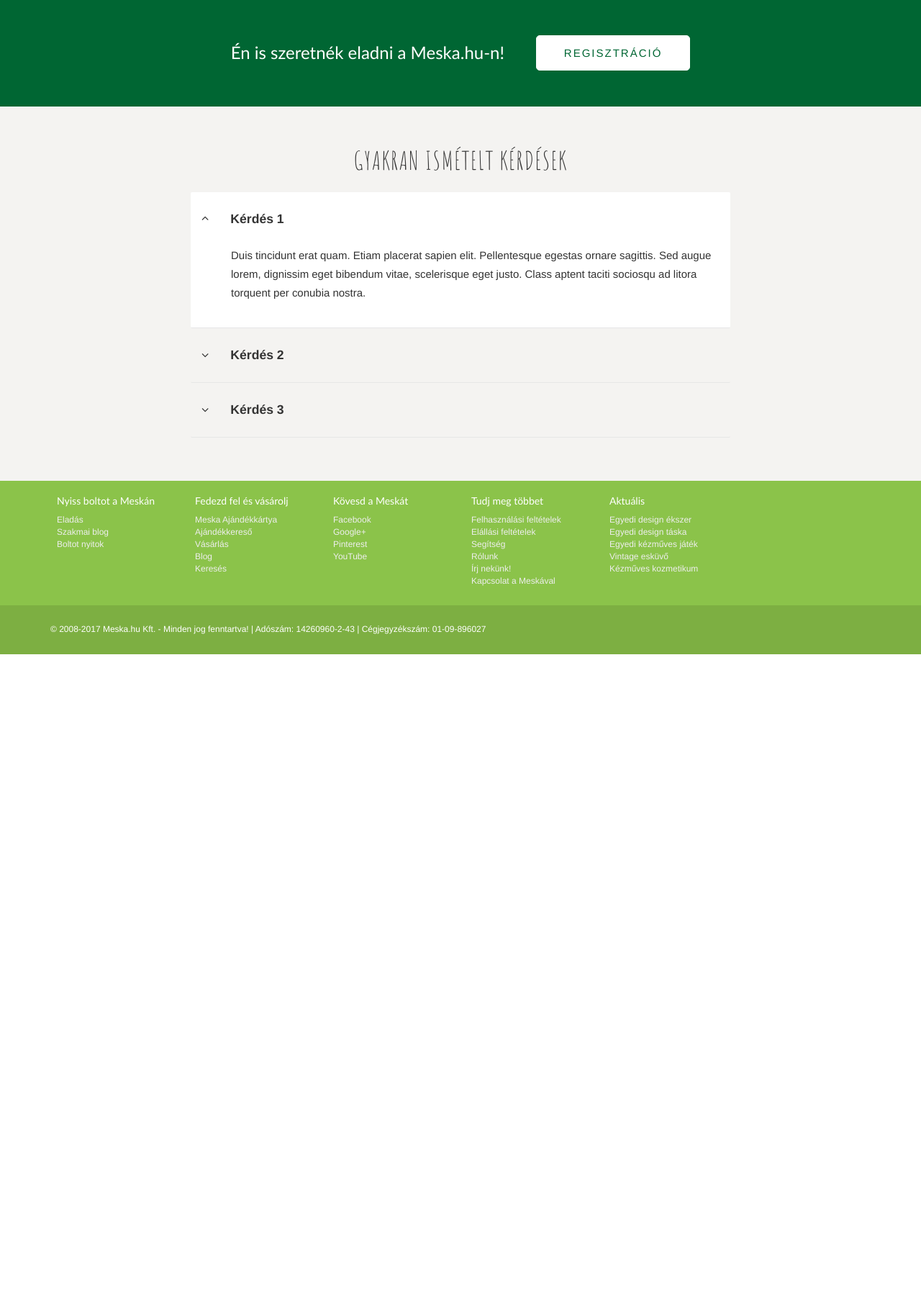
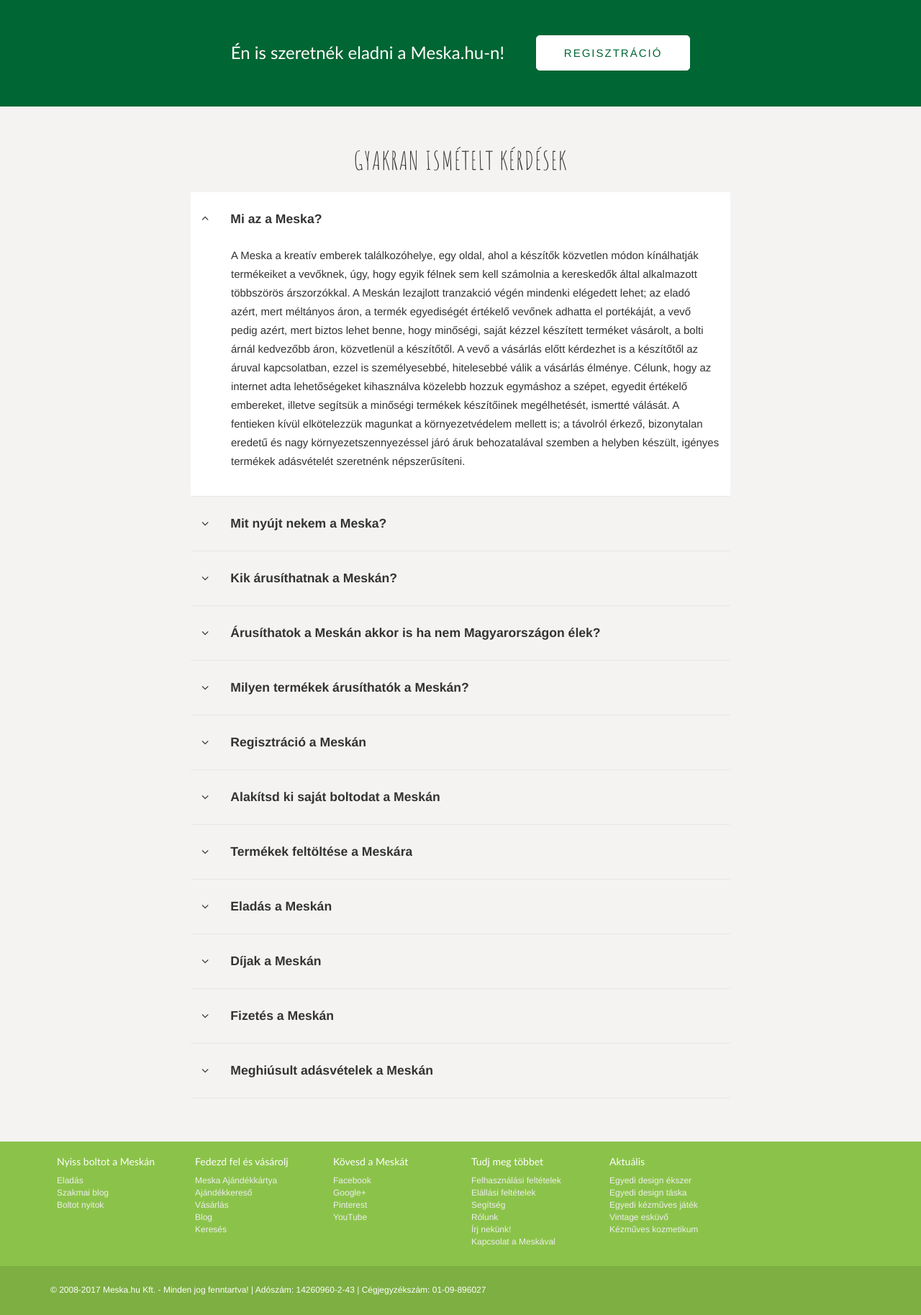
Before and after one commit to konsti01/redesign, a PHP site: page /landingpage in a window 1280 px wide. Shown: the part 2940-4767 px from the top of the page at 72% size. Before the commit the page ends 3849 px from the top, so only its background shows below. Run offline with PHP 8.4, Linux system fonts and the light colour scheme; style sheets or scripts are compiled from the project's sources; some libraries are stand-ins or nearby versions; some web fonts are replaced.

Commit message:
landing page faq

```diff
--- a/landingpage/index.html
+++ b/landingpage/index.html
@@ -522,31 +522,131 @@
 							<div class="toggle fadeInDown my-animation">
 								<div class="toggle-title">
 									<div class="toggle-arrow"><i class="fa fa-angle-down"></i></div>
-									<div class="toggle-title-text hover-icon">Kérdés 1
+									<div class="toggle-title-text hover-icon">Mi az a Meska?
 									</div>
 								</div>
 								<div class="toggle-content" style="overflow: hidden; display: none;">
-									Duis tincidunt erat quam. Etiam placerat sapien elit. Pellentesque egestas ornare sagittis. Sed augue lorem, dignissim eget bibendum vitae, scelerisque eget justo. Class aptent taciti sociosqu ad litora torquent per conubia nostra.
+                                    A Meska a kreatív emberek találkozóhelye, egy oldal, ahol a készítők közvetlen módon kínálhatják termékeiket a vevőknek, úgy, hogy egyik félnek sem kell számolnia a kereskedők által alkalmazott többszörös árszorzókkal. A Meskán lezajlott tranzakció végén mindenki elégedett lehet; az eladó azért, mert méltányos áron, a termék egyediségét értékelő vevőnek adhatta el portékáját, a vevő pedig azért, mert biztos lehet benne, hogy minőségi, saját kézzel készített terméket vásárolt, a bolti árnál kedvezőbb áron, közvetlenül a készítőtől. A vevő a vásárlás előtt kérdezhet is a készítőtől az áruval kapcsolatban, ezzel is személyesebbé, hitelesebbé válik a vásárlás élménye. Célunk, hogy az internet adta lehetőségeket kihasználva közelebb hozzuk egymáshoz a szépet, egyedit értékelő embereket, illetve segítsük a minőségi termékek készítőinek megélhetését, ismertté válását. A fentieken kívül elkötelezzük magunkat a környezetvédelem mellett is; a távolról érkező, bizonytalan eredetű és nagy környezetszennyezéssel járó áruk behozatalával szemben a helyben készült, igényes termékek adásvételét szeretnénk népszerűsíteni.
                                 </div>
 							</div>
                             <div class="toggle fadeInDown my-animation">
                                 <div class="toggle-title">
                                     <div class="toggle-arrow"><i class="fa fa-angle-down"></i></div>
-									<div class="toggle-title-text hover-icon">Kérdés 2
+                                    <div class="toggle-title-text hover-icon">Mit nyújt nekem a Meska?
                                     </div>
                                 </div>
                                 <div class="toggle-content" style="overflow: hidden; display: none;">
-									Duis tincidunt erat quam. Etiam placerat sapien elit. Pellentesque egestas ornare sagittis. Sed augue lorem, dignissim eget bibendum vitae, scelerisque eget justo. Class aptent taciti sociosqu ad litora torquent per conubia nostra.
+                                    A Meskán árusító felhasználóknak az oldal elsősorban egy igényesen kivitelezett, könnyen kezelhető és folyamatosan bővülő internetes megjelenési felületet biztosít, amelyet az oldal szerkesztői jól átgondolt marketingstratégia alapján népszerűsítenek különböző médiumokban (internet, sajtó, hagyományos és alternatív reklámeszközök). Az oldal lehetővé teszi, hogy az eladók boltjaikat saját ízlésük szerint alakítsák ki, emellett a Meska számos kitűnési lehetőséget is biztosít a készítőknek. Az oldalon zajló adásvétel biztonságának garanciája a nyomon követhetőség illetve a kölcsönösen adandó írásbeli visszajelzések, melyeknek szövege minden felhasználó számára szabadon elérhető.
                                 </div>
                             </div>
                             <div class="toggle fadeInDown my-animation">
                                 <div class="toggle-title">
                                     <div class="toggle-arrow"><i class="fa fa-angle-down"></i></div>
-									<div class="toggle-title-text hover-icon">Kérdés 3
+                                    <div class="toggle-title-text hover-icon">Kik árusíthatnak a Meskán?
                                     </div>
                                 </div>
                                 <div class="toggle-content" style="overflow: hidden; display: none;">
-									Duis tincidunt erat quam. Etiam placerat sapien elit. Pellentesque egestas ornare sagittis. Sed augue lorem, dignissim eget bibendum vitae, scelerisque eget justo. Class aptent taciti sociosqu ad litora torquent per conubia nostra.
+                                    Bárki, aki regisztrál az oldalon és valamely képzőművészeti, iparművészeti vagy népművészeti technika alkalmazásával készít különböző alkotásokat; és az eladásra szánt termékeinek, illetve ezek bemutatásának minősége megfelel a Meska Felhasználási Feltételeiben megfogalmazott alapvető minőségi követelményeknek.
+                                    <br><br>Az újonnan megnyitott boltok a Meska szerkesztőinek jóváhagyásával kerülnek aktív, azaz mindenki számára látható státuszba.
+                                </div>
+                            </div>
+                            <div class="toggle fadeInDown my-animation">
+                                <div class="toggle-title">
+                                    <div class="toggle-arrow"><i class="fa fa-angle-down"></i></div>
+                                    <div class="toggle-title-text hover-icon">Árusíthatok a Meskán akkor is ha nem Magyarországon élek?
+                                    </div>
+                                </div>
+                                <div class="toggle-content" style="overflow: hidden; display: none;">
+                                    Természetesen mindenki, aki elfogadja a Felhasználási Feltételeket és képes használni a magyar nyelvű menüket, árulhat és vásárolhat termékeket a Meskán. A termékek (bruttó) árait forintban kell megadni, de egyéni megegyezés alapján, a tranzakció vevő és eladó között bármely pénznemben létrejöhet.
+                                </div>
+                            </div>
+                            <div class="toggle fadeInDown my-animation">
+                                <div class="toggle-title">
+                                    <div class="toggle-arrow"><i class="fa fa-angle-down"></i></div>
+                                    <div class="toggle-title-text hover-icon">Milyen termékek árusíthatók a Meskán?
+                                    </div>
+                                </div>
+                                <div class="toggle-content" style="overflow: hidden; display: none;">
+                                    Eladásra csak olyan terméket lehet felajánlani, amelyet a felhasználó részben vagy teljesen saját maga készített. Kézműves termék minden olyan eredeti, egyedi értéket képviselő termék, amelyet emberi erőforrással (kézimunkával), környezetkímélő módon állítottak elő. Ezek a termékek attól egyediek, hogy egyenként, kézzel készültek, ezért két tökéletesen egyforma darab megalkotása nem lehetséges. A termék leírásában fel kell tüntetni, hogy pontosan mi az, amit az eladó (a végtermék készítője) hozzáadott az adott alkotáshoz, és mi az, amit már készen vásárolt.
+                                </div>
+                            </div>
+                            <div class="toggle fadeInDown my-animation">
+                                <div class="toggle-title">
+                                    <div class="toggle-arrow"><i class="fa fa-angle-down"></i></div>
+                                    <div class="toggle-title-text hover-icon">Regisztráció a Meskán
+                                    </div>
+                                </div>
+                                <div class="toggle-content" style="overflow: hidden; display: none;">
+                                    A Meskára feliratkozni egyszerű és nem kerül semmibe.
+                                    <br><br>A nyitólapon a "Regisztráció" feliratra kattintva juthatsz el a regisztrációs oldalra; válassz magadnak egy felhasználónevet, illetve egy jelszót, és add meg személyes adataidat (név, cím, telefonszám, e-mail cím). Ha nem csak vásárolni, de árusítani is szeretnél a Meskán, akkor sikeres regisztrációt követően a Fiókod "Boltot nyitok" menüpontjában teheted ezt meg; az eladáshoz szükséges lesz néhány további adat megadása is.
+                                </div>
+                            </div>
+                            <div class="toggle fadeInDown my-animation">
+                                <div class="toggle-title">
+                                    <div class="toggle-arrow"><i class="fa fa-angle-down"></i></div>
+                                    <div class="toggle-title-text hover-icon">Alakítsd ki saját boltodat a Meskán
+                                    </div>
+                                </div>
+                                <div class="toggle-content" style="overflow: hidden; display: none;">
+                                    Eladóként térítésmentesen kapsz egy saját boltfelületet a Meska oldalán belül, amelyet saját fejléccel, fényképpel, illetve egy önmagadról írt bemutatkozással tehetsz egyedivé. Boltodon belül egyéni kategóriákat, ún. polcokat hozhatsz létre, ezzel is kényelmesebbé téve az eligazodást a vevők számára. Boltnyitás után boltod inaktív, azaz még nem látható a Meska nyilvános felületein. A bolt létrehozása és legalább 3 termék feltöltése után kérheted a boltod aktív státuszba helyezését . Ha a termékek, illetve a termékek bemutatása megfelel a Felhasználási Feltételekben megfogalmazott követelményeknek, akkor boltodat 48 órán belül aktiváljuk. Ellenkező esetben válaszüzenetben értesítünk, és kérünk a szükséges javítások elvégzésére.
+                                </div>
+                            </div>
+                            <div class="toggle fadeInDown my-animation">
+                                <div class="toggle-title">
+                                    <div class="toggle-arrow"><i class="fa fa-angle-down"></i></div>
+                                    <div class="toggle-title-text hover-icon">Termékek feltöltése a Meskára
+                                    </div>
+                                </div>
+                                <div class="toggle-content" style="overflow: hidden; display: none;">
+                                    Áruidat egy egyszerű lépésben helyezheted el a Meskán. Azt ajánljuk, hogy a feltöltés megkezdése előtt már legyen készen a részletes termékleírásod illetve a feltöltendő digitális fényképeid. A termékek feltöltésekor legfeljebb 4 db digitális képet helyezhetsz el a termékről, ajánljuk, hogy ezt maximálisan használd ki, hiszen a vevők ezek alapján döntik el, hogy meg kívánják-e vásárolni a szóban forgó árut. A feltöltött termékek négy hónapig, azaz 120 napig láthatók a Meskán, amennyiben a felhasználó egyenlege pozitív.
+                                    <br><br>Ha egy termék a feltöltési időn belül nem kelt el, azt újabb feltöltési díj fejében természetesen meg lehet hosszabbítani.
+                                    <br><br>Eladóként választhatsz, hogy milyen fizetési megoldásokat fogadsz el. (bankkártyás fizetés, postai utánvétel, banki átutalás, személyes átvétel és fizetés).
+                                </div>
+                            </div>
+                            <div class="toggle fadeInDown my-animation">
+                                <div class="toggle-title">
+                                    <div class="toggle-arrow"><i class="fa fa-angle-down"></i></div>
+                                    <div class="toggle-title-text hover-icon">Eladás a Meskán
+                                    </div>
+                                </div>
+                                <div class="toggle-content" style="overflow: hidden; display: none;">
+                                    Ha egy vásárlónak megtetszik egy terméked, bejelentkezés után a termékoldalon a 'KOSÁRBA' gombra kattintva a kosarába teheti azt. Ezután még tovább vásárolhat akár Tőled, akár más Meska boltokból is.
+                                    <br><br>A vásárlás véglegesítéséhez a vevőnek a fejléc jobb felső sarkában lévő 'KOSÁR' gombra kell lépnie; ekkor megjelennek a kosárban a kiválasztott termékek. A 'MEGVESZEM' gombra való kattintást követően a vevő kiválaszthatja a felajánlottak közül a neki legmegfelelőbb fizetési módot, illetve ellenőrizheti adatait. A 'VÁSÁRLÁS VÉGLEGESÍTÉSE' gombra kattintva véglegesíti a vásárlást, ezzel a termék eltűnik a boltodból, illetve mindketten (a vevő is és az eladó is) kaptok egy-egy automatikus rendszerüzenetet a másik elérhetőségeivel (név, e-mail cím, telefonszám, vevő postacíme) Az elérhetőségek segítségével felvehetitek egymással a kapcsolatot és megbeszélhetitek az átadás/postázás részleteit. Az adásvétel befejeztével kérjük, ne felejtsd el értékelni a vásárlót, és kérd meg, hogy ő is értékeljen Téged; mindez nagyon fontos a jövőbeni vásárlók bizalmának megnyeréséhez.
+                                </div>
+                            </div>
+                            <div class="toggle fadeInDown my-animation">
+                                <div class="toggle-title">
+                                    <div class="toggle-arrow"><i class="fa fa-angle-down"></i></div>
+                                    <div class="toggle-title-text hover-icon">Díjak a Meskán
+                                    </div>
+                                </div>
+                                <div class="toggle-content" style="overflow: hidden; display: none;">
+                                    Regisztráció - ingyenes<br>
+                                    Saját boltfelület kialakítása - ingyenes<br>
+                                    Egy termék feltöltése - 30 Ft<br>
+                                    Eladásonként fizetendő Meska jutalék - az ár 4-6%-a (min. 80 Ft)
+                                    <br><br>Részletes díjszabási tájékoztató: <a href="https://www.meska.hu/Static/dijszabas">Aktuális díjszabás</a>
+                                </div>
+                            </div>
+                            <div class="toggle fadeInDown my-animation">
+                                <div class="toggle-title">
+                                    <div class="toggle-arrow"><i class="fa fa-angle-down"></i></div>
+                                    <div class="toggle-title-text hover-icon">Fizetés a Meskán
+                                    </div>
+                                </div>
+                                <div class="toggle-content" style="overflow: hidden; display: none;">
+                                    A Meska és az Alkotók boltja fizetős szolgáltatásait előfizetéses rendszerben lehet igénybe venni: előre feltölthető egyenlegedből vonjuk le az igénybe vett szolgáltatások költségét. A fizetés kizárólag banki átutalással lehetséges. A minimálisan befizethető díj 2000 Ft. Amennyiben feltöltött egyenleged összege 0 Ft alá csökken, termékeid még további 14 napig érhetőek el a Meska felületein.
+                                    <br><br>Kérjük, hogy Meska bolt aktiválási kérelmed jóváhagyása előtt ne töltsd fel egyenlegedet, mert egy esetleges elutasítás esetén a befizetett összeg visszatérítésére nincs lehetőség! Meska boltod aktiválásához szükséges 3 terméked feltöltését előre utalás nélkül is megteheted. Bolt aktiválási kérelmed jóváhagyását és boltod aktiválását követően 14 nap áll rendelkezésedre, hogy feltöltsd Meska egyenlegedet.
+                                </div>
+                            </div>
+                            <div class="toggle fadeInDown my-animation">
+                                <div class="toggle-title">
+                                    <div class="toggle-arrow"><i class="fa fa-angle-down"></i></div>
+                                    <div class="toggle-title-text hover-icon">Meghiúsult adásvételek a Meskán
+                                    </div>
+                                </div>
+                                <div class="toggle-content" style="overflow: hidden; display: none;">
+                                    Mivel azt szeretnénk, ha minden Meska felhasználó elégedett legyen, ezért az esetlegesen meghiúsult adásvételek után felszámolt  jutalékot természetesen visszatérítjük, és a terméket újra aktív státuszba helyezzük a Meska oldalain. A sikertelen adásvételek bejelentésére az adásvételt követő 30 napon belül van lehetőséged a Fiókom/Sikertelen adásvétel bejelentése menüpontban.
                                 </div>
                             </div>
 						</div>
--- a/productlist/index.php
+++ b/productlist/index.php
@@ -124,8 +124,9 @@ function productPrice($price, $currency = "Ft") {
                     <li><a href="https://www.meska.hu/">
                             <i class="fa fa-home" aria-hidden="true"></i>
                             <img src="https://www.meska.hu/bootstrap/svg/meska_hu.svg" style="" class="breadcrumb-meskahu"/>
-                        </a></li>
-                    <li class="active"><a href="https://www.meska.hu/s/Mind"></a></li>
+                        </a>
+                    </li>
+                    <li class="active"><a href="https://www.meska.hu/s/Mind"></a>Termékkategória</li>
                 </ol>
             <div class="specify">
                 <h1 class="title">Termékkategória</h1><br>
--- a/productlist/scroll-load.js
+++ b/productlist/scroll-load.js
@@ -52,7 +52,7 @@ $(window).scroll(function() {
 });
 
 //SPECIFY VISIBILITY
-$('input[name=query]').keyup(function(){
+/*$('input[name=query]').keyup(function(){
     if($(this).val().length){
         $('.keresesi-szempontok').show(),
         $('.kereso').show(),
@@ -65,4 +65,4 @@ $('input[name=query]').keyup(function(){
 
         $('.cont-fixed').css('margin-top', '110px');
     }
-});
+});*/
```
Also changed, not shown: productlist/responsive.css (+8 -8 lines), productlist/style.css (+28 -13 lines). Lines whose indentation alone changed are shown as unchanged.
